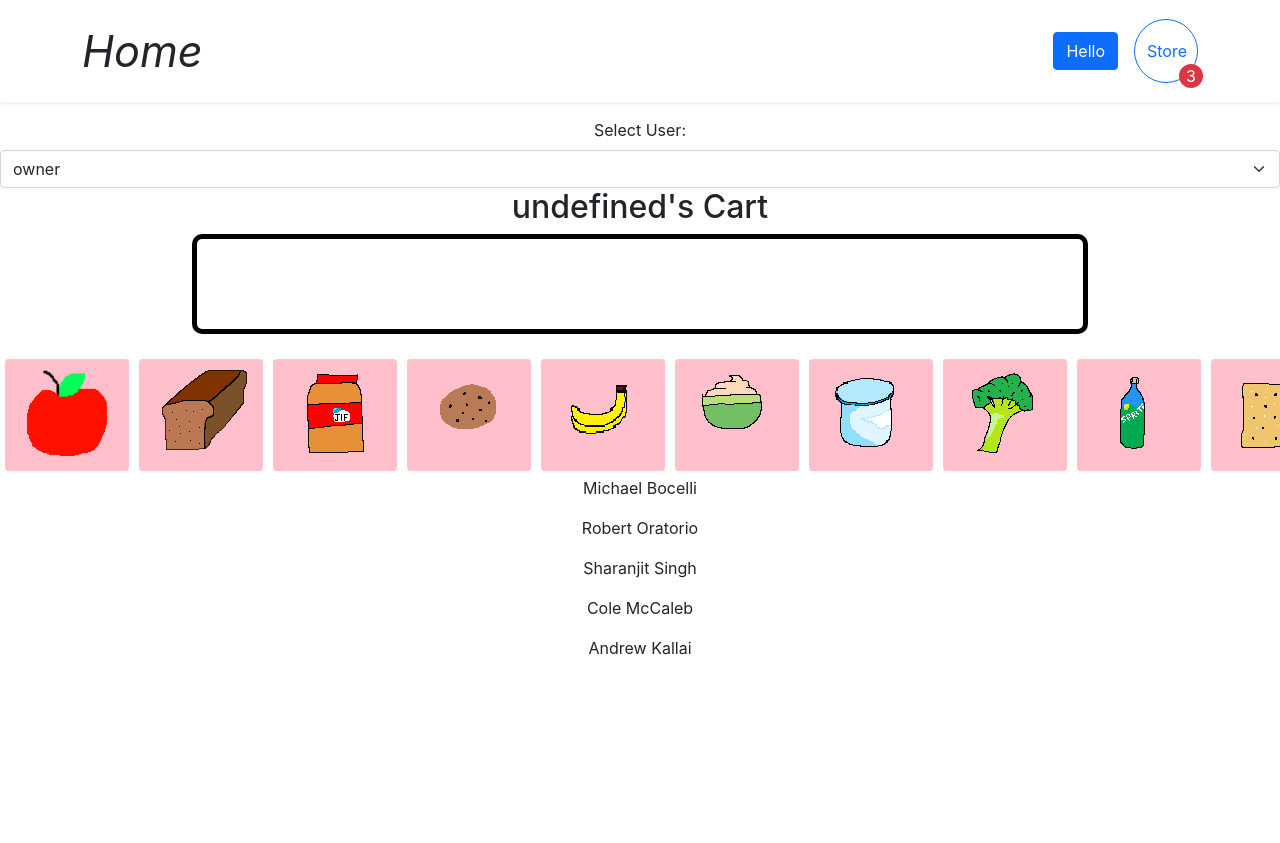
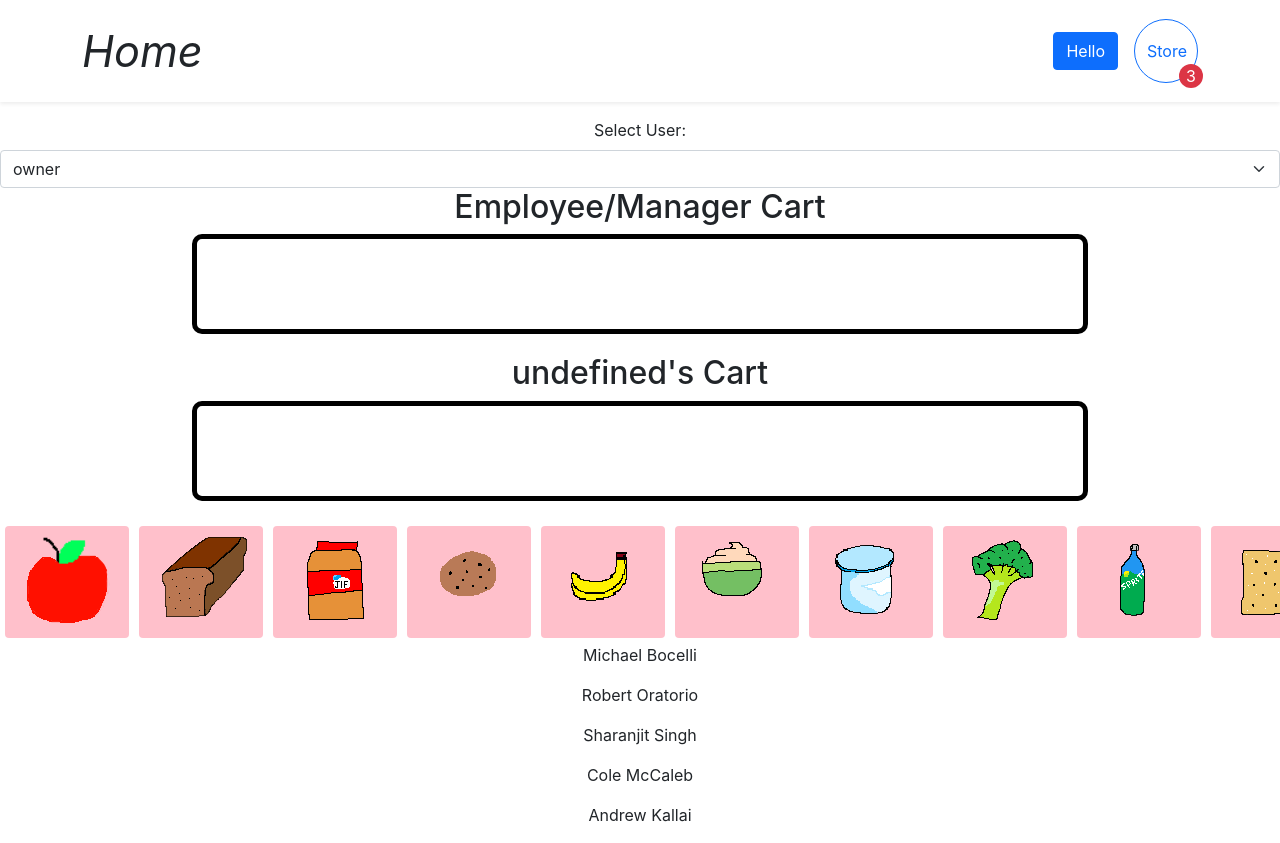
Before and after one commit to Co1etrain/GROUP17Grocery, a React (Create React App) app: page / in a window 1280 px wide. Before the commit the page ends 800 px from the top, so only its background shows below. Built offline with nearby package versions, Linux system fonts and the light colour scheme.

Commit message:
created initial employee cart component

```diff
--- a/src/App.tsx
+++ b/src/App.tsx
@@ -7,6 +7,7 @@ import { HTML5Backend } from "react-dnd-html5-backend";
 import { CreateUserForm } from "./components/UserForm";
 import { Navbar } from "./components/Navbar";
 import { CustomerCart } from "./components/CustomerCart";
+import { EmployeeCart } from "./components/EmployeeCart";
 
 function App(): JSX.Element {
     const [currentUser, setUser] = useState<Users["person"]>("owner");
@@ -27,6 +28,7 @@ function App(): JSX.Element {
                         currentUser={currentUser}
                     ></CreateUserForm>
                 </div>
+                <EmployeeCart employeeList={[]}></EmployeeCart>
                 <CustomerCart customerList={[]}></CustomerCart>
                 <CentralList></CentralList>
                 <p>
--- /dev/null
+++ b/src/components/EmployeeCart.tsx
@@ -0,0 +1,57 @@
+import React, { useState } from "react";
+import { FOOD_LIST, Food } from "../interfaces/food";
+import { FoodItem } from "./FoodItem";
+import "../App.css";
+import { useDrop } from "react-dnd";
+
+export function EmployeeCart({
+    employeeList
+}: {
+    employeeList: Food[];
+}): JSX.Element {
+    const [cartList, setCartList] = useState<Food[]>(employeeList);
+    const [{ isOver }, drop] = useDrop({
+        accept: "food",
+        drop: (item: Food) => addFoodToCart(item.name),
+        collect: (monitor) => ({
+            isOver: !!monitor.isOver()
+        })
+    });
+
+    function addFoodToCart(name: string) {
+        const droppedFood: Food[] = FOOD_LIST.filter(
+            (food: Food) => food.name === name
+        );
+        if (cartList.find((food: Food) => name === food.name) === undefined) {
+            setCartList([...cartList, droppedFood[0]]);
+        }
+    }
+
+    return (
+        <div>
+            <h2>Employee/Manager Cart</h2>
+            <div
+                ref={drop}
+                className="Cart"
+                style={{
+                    backgroundColor: isOver ? "MediumSeaGreen" : "white"
+                }}
+            >
+                {cartList.map((food: Food) => {
+                    return (
+                        <FoodItem
+                            key={food.name}
+                            name={food.name}
+                            description={food.description}
+                            image={food.image}
+                            price={food.price}
+                            calories={food.calories}
+                            ingredients={food.ingredients}
+                            category={food.category}
+                        ></FoodItem>
+                    );
+                })}
+            </div>
+        </div>
+    );
+}
```
